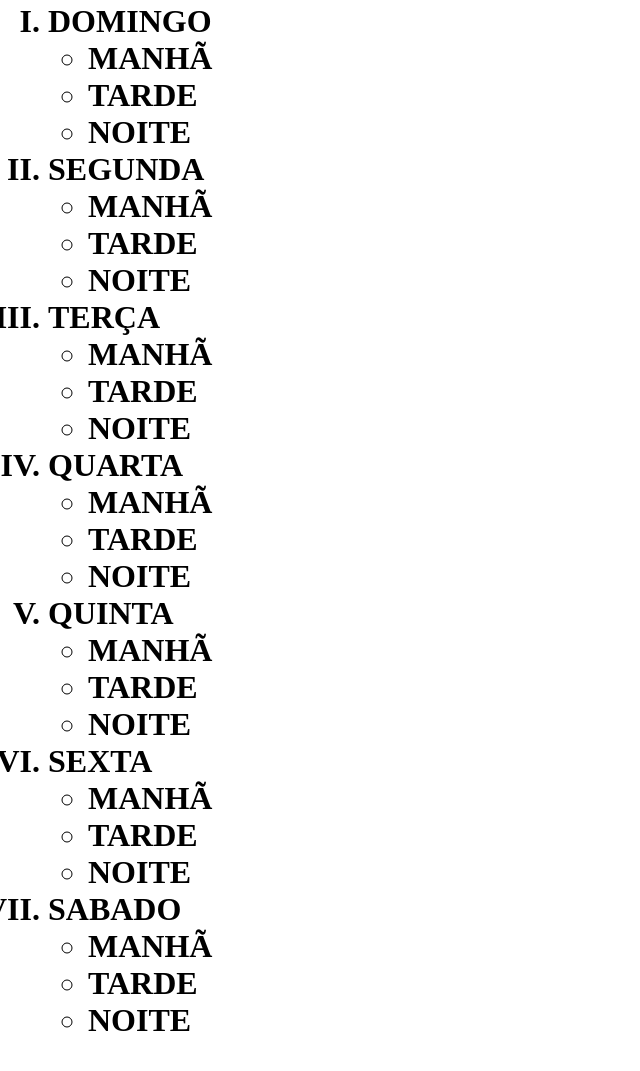
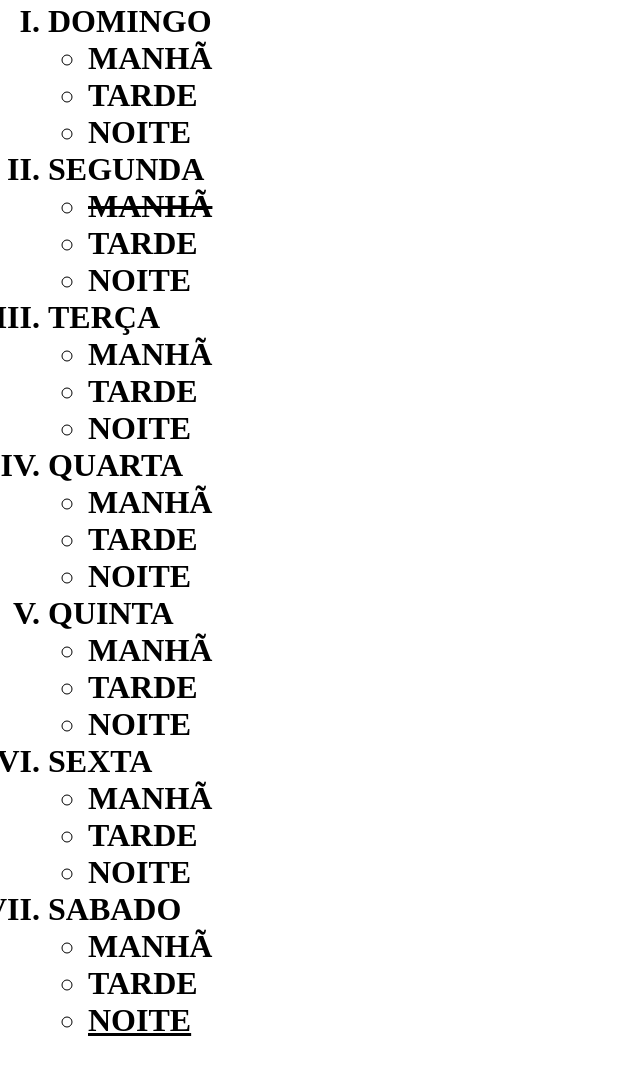
Before and after one commit to ricardindeJesus/html, a plain HTML site: page index.html in a window 1280 px wide. Shown: the part 156-1227 px from the top of the page, without its empty margins (0-640 px from the left). Drawn offline with Linux system fonts and the light colour scheme.

Commit message:
Update index.html

```diff
--- a/index.html
+++ b/index.html
@@ -17,7 +17,7 @@
            </UL>
          <LI> SEGUNDA
              <UL>
-                 <LI> MANHÃ
+                 <LI> <DEL>MANHÃ</DEL>
                  <LI> TARDE</LI>
                  <LI> NOITE </LI>
            </UL>
@@ -49,7 +49,7 @@
              <UL>
               <LI> MANHÃ
               <LI> TARDE
-              <LI> NOITE</LI>
+              <LI> <strong><INS> NOITE</INS></strong></LI>
              </UL>
         </OL>
     </body>
```
